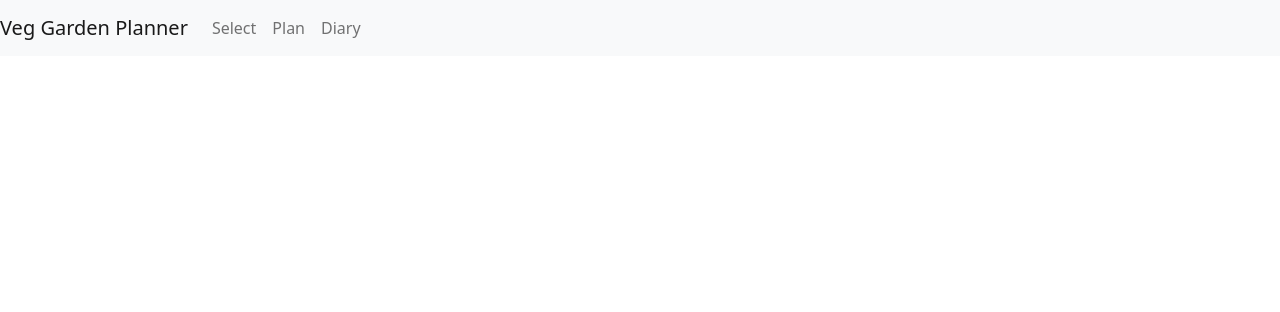
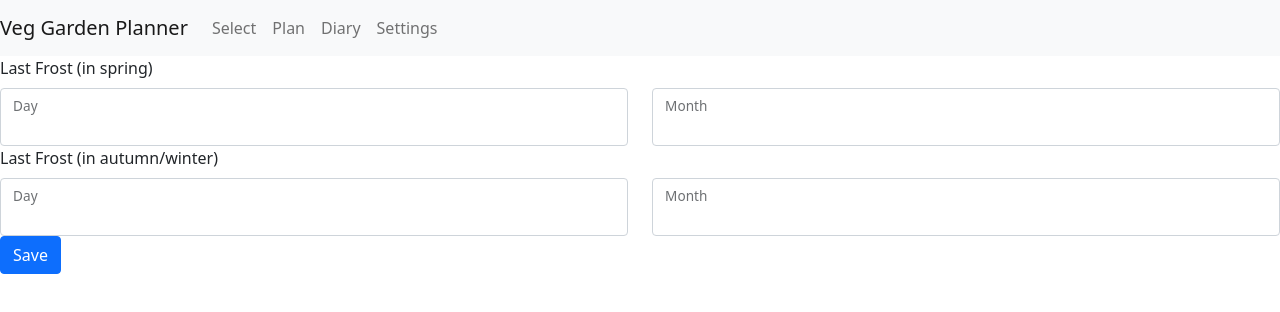
Before and after one commit to C-Jess/Veg-Garden-Planner, a React (Create React App) app in the folder client/: page /settings in a window 1280 px wide. Shown: the top 312 px of the page. Built offline with nearby package versions, Linux system fonts and the light colour scheme.

Commit message:
added settings page for frost dates

```diff
--- a/client/src/App.js
+++ b/client/src/App.js
@@ -3,6 +3,7 @@ import { BrowserRouter, Routes, Route } from "react-router-dom";
 import Select from "./views/Select";
 import Diary from "./views/Diary";
 import Navigation from "./componets/Navigation";
+import Settings from "./views/Settings";
 
 function App() {
   const [plants, setPlants] = React.useState(() => {
@@ -10,14 +11,17 @@ function App() {
     const initialValue = JSON.parse(saved);
     return initialValue || [];
   });
-  const [frostDates, setFrostDates] = React.useState({
-    firstFrost: null,
-    lastFrost: null,
+  const [frostDates, setFrostDates] = React.useState(() => {
+    const saved = localStorage.getItem("frostDates");
+    return JSON.parse(saved) || { firstFrost: null, lastFrost: null };
   });
 
   React.useEffect(() => {
     localStorage.setItem("plantList", JSON.stringify(plants));
   }, [plants]);
+  React.useEffect(() => {
+    localStorage.setItem("frostDates", JSON.stringify(frostDates));
+  }, [frostDates]);
 
   return (
     <div className="App">
@@ -39,6 +43,15 @@ function App() {
                 />
               }
             />
+            <Route
+              path="settings"
+              element={
+                <Settings
+                  frostDates={frostDates}
+                  setFrostDates={setFrostDates}
+                />
+              }
+            />
           </Route>
         </Routes>
       </BrowserRouter>
--- a/client/src/componets/Navigation.js
+++ b/client/src/componets/Navigation.js
@@ -12,6 +12,7 @@ function Navigation() {
           <Nav.Link href="select">Select</Nav.Link>
           <Nav.Link href="plan">Plan</Nav.Link>
           <Nav.Link href="diary">Diary</Nav.Link>
+          <Nav.Link href="settings">Settings</Nav.Link>
         </Nav>
       </Navbar.Collapse>
     </Navbar>
--- a/client/src/views/Diary.js
+++ b/client/src/views/Diary.js
@@ -6,13 +6,15 @@ function Diary({ frostDates, setFrostDates }) {
   const [events, setEvents] = React.useState([]);
   const plantList = JSON.parse(localStorage.getItem("plantList"));
 
-  const handleSetFrostDates = () => {};
   const calculateSowDates = () => {
     if (events.length !== plantList.length) {
       for (const index in plantList) {
         const plant = plantList[index];
         console.log(frostDates.lastFrost);
-        const week = moment().set("week", frostDates.lastFrost + plant.offset);
+        const week = moment().set(
+          "week",
+          moment(frostDates.lastFrost).get("week") + plant.offset
+        );
         const name = "";
         const event = {
           name: name.concat(plant.name, " (", plant.protection, ")"),
@@ -23,19 +25,8 @@ function Diary({ frostDates, setFrostDates }) {
     }
   };
 
-  const handleFrostDates = () => {
-    // temp setting frost dates
-    const first = moment().set({ day: 1, month: 9 }); // first of october
-    const last = moment().set({ day: 1, month: 4 }); // first of may
-    setFrostDates({
-      firstFrost: moment(first).get("week"),
-      lastFrost: moment(last).get("week"),
-    });
-  };
-
   return (
     <div className="diary">
-      <Button onClick={handleFrostDates}>Set Frost Dates</Button>
       <Button onClick={calculateSowDates}>Generate Dates</Button>
       {!events
         ? null
--- /dev/null
+++ b/client/src/views/Settings.js
@@ -0,0 +1,110 @@
+import React from "react";
+import moment from "moment";
+import Form from "react-bootstrap/Form";
+import Button from "react-bootstrap/Button";
+import Row from "react-bootstrap/Row";
+import Col from "react-bootstrap/Col";
+import FloatingLabel from "react-bootstrap/esm/FloatingLabel";
+
+function Settings({ frostDates, setFrostDates }) {
+  const [inputs, setInputs] = React.useState(() => {
+    if (frostDates.firstFrost != null) {
+      const firstDay = moment(frostDates.firstFrost).get("date");
+      const firstMonth = moment(frostDates.firstFrost).get("month") + 1;
+      const lastDay = moment(frostDates.lastFrost).get("date");
+      const lastMonth = moment(frostDates.lastFrost).get("month") + 1;
+      return {
+        firstFrostDay: firstDay,
+        firstFrostMonth: firstMonth,
+        lastFrostDay: lastDay,
+        lastFrostMonth: lastMonth,
+      };
+    } else {
+      return {};
+    }
+  });
+
+  const handleChange = (event) => {
+    const name = event.target.name;
+    const value = event.target.value;
+    setInputs((values) => ({ ...values, [name]: value }));
+  };
+  const handleSubmit = (event) => {
+    if (
+      inputs.firstFrostDay &&
+      inputs.firstFrostMonth &&
+      inputs.lastFrostDay &&
+      inputs.lastFrostMonth
+    ) {
+      const firstFrost = moment().set({
+        month: inputs.firstFrostMonth - 1,
+        date: inputs.firstFrostDay,
+      });
+      const lastFrost = moment().set({
+        month: inputs.lastFrostMonth - 1,
+        date: inputs.lastFrostDay,
+      });
+      setFrostDates({
+        firstFrost: moment(firstFrost),
+        lastFrost: moment(lastFrost),
+      });
+      alert("frostdates set");
+    }
+  };
+
+  return (
+    <div className="settings">
+      <Form onSubmit={handleSubmit}>
+        <Form.Label>{"Last Frost (in spring)"}</Form.Label>
+        <Row>
+          <Col>
+            <FloatingLabel label="Day">
+              <Form.Control
+                type="number"
+                name="lastFrostDay"
+                value={inputs.lastFrostDay || ""}
+                onChange={handleChange}
+              />
+            </FloatingLabel>
+          </Col>
+          <Col>
+            <FloatingLabel label="Month">
+              <Form.Control
+                type="number"
+                name="lastFrostMonth"
+                value={inputs.lastFrostMonth || ""}
+                onChange={handleChange}
+              />
+            </FloatingLabel>
+          </Col>
+        </Row>
+        <Form.Label>{"Last Frost (in autumn/winter)"}</Form.Label>
+        <Row>
+          <Col>
+            <FloatingLabel label="Day">
+              <Form.Control
+                type="number"
+                name="firstFrostDay"
+                value={inputs.firstFrostDay || ""}
+                onChange={handleChange}
+              />
+            </FloatingLabel>
+          </Col>
+          <Col>
+            <FloatingLabel label="Month">
+              <Form.Control
+                type="number"
+                name="firstFrostMonth"
+                value={inputs.firstFrostMonth || ""}
+                onChange={handleChange}
+              />
+            </FloatingLabel>
+          </Col>
+        </Row>
+        <Button type="submit">Save</Button>
+      </Form>
+    </div>
+  );
+}
+
+export default Settings;
```
